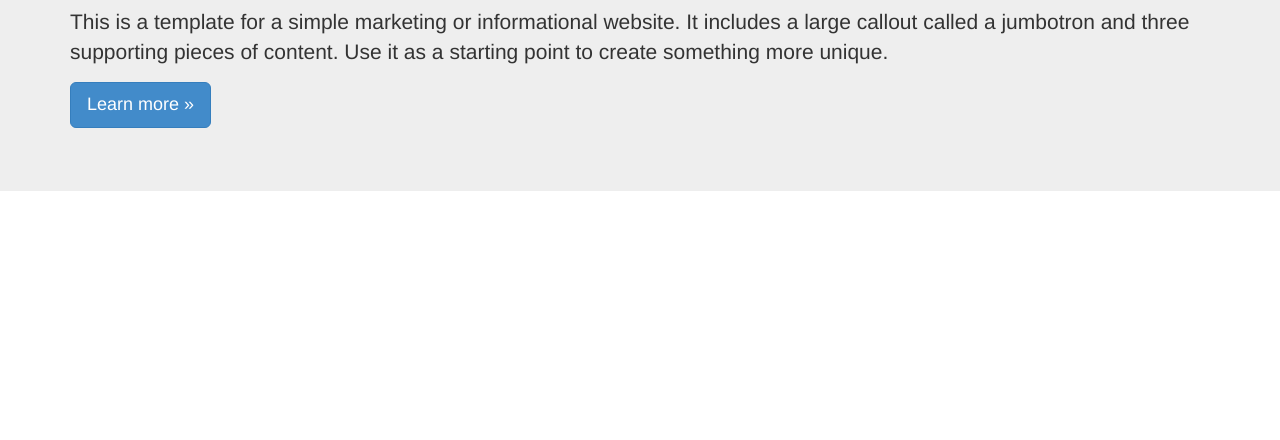
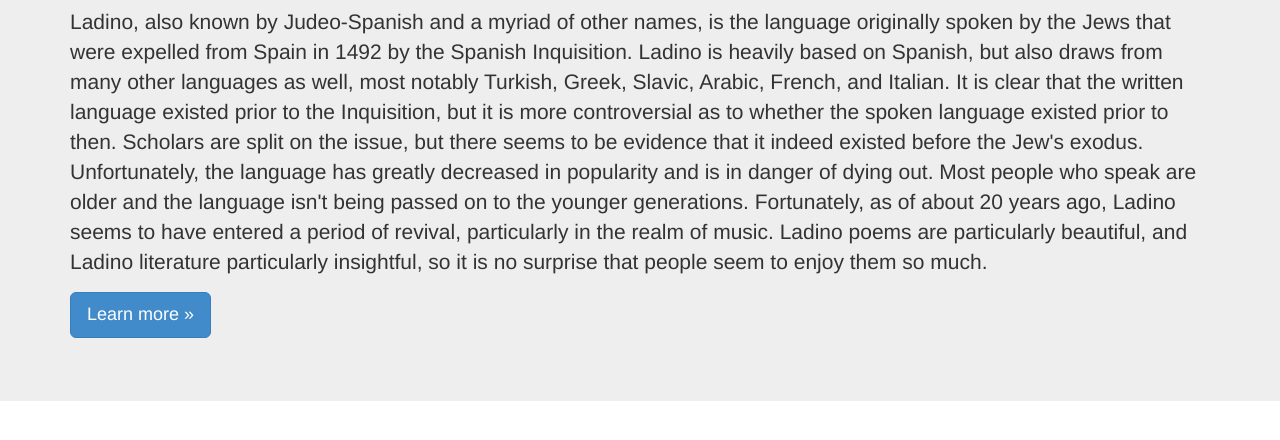
Before and after one commit to TommyFolliard/ladino, a plain HTML site: page index.html in a window 1280 px wide. Shown: the part 190-630 px from the top of the page. Drawn offline with nearby package versions, Linux system fonts and the light colour scheme.

Commit message:
Added paragraph to home page

```diff
--- a/index.html
+++ b/index.html
@@ -54,7 +54,15 @@
         <div class="jumbotron">
           <div class="container">
             <h1>Ladino!</h1>
-            <p>This is a template for a simple marketing or informational website. It includes a large callout called a jumbotron and three supporting pieces of content. Use it as a starting point to create something more unique.</p>
+            <p>Ladino, also known by Judeo-Spanish and a myriad of other names, is the language originally spoken by the Jews that were expelled from Spain in 1492
+			by the Spanish Inquisition.  Ladino is heavily based on Spanish, but also draws from many other languages as well, most notably Turkish, Greek, Slavic, Arabic,
+			French, and Italian.  It is clear that the written language existed prior to the Inquisition, but it is more controversial as to whether the spoken language existed
+			prior to then.  Scholars are split on the issue, but there seems to be evidence that it indeed existed before the Jew's exodus.  Unfortunately, the language has greatly
+			decreased in popularity and is in danger of dying out.  Most people who speak are older and the language isn't being passed on to the younger generations.
+			Fortunately, as of about 20 years ago, Ladino seems to have entered a period of revival, particularly in the realm of music.  Ladino poems are particularly beautiful,
+				and Ladino literature particularly insightful, so it is no surprise that people seem to enjoy them so much.
+
+			</p>
             <p><a class="btn btn-primary btn-lg" role="button">Learn more &raquo;</a></p>
           </div>
         </div>
```
